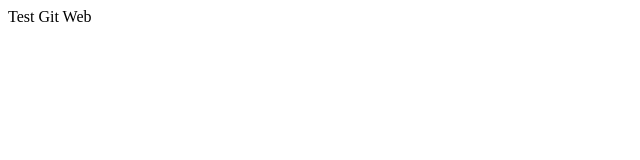
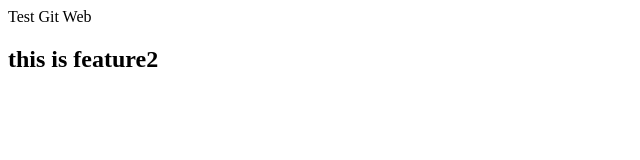
Before and after one commit to loonsamuel/gitTest, a plain HTML site: page web/index.html in a window 1280 px wide. Shown: the whole page, without its empty margins (0-640 px from the left). Drawn offline with Linux system fonts and the light colour scheme.

Commit message:
TestGitWeb-feature2

```diff
--- a/web/index.html
+++ b/web/index.html
@@ -12,5 +12,6 @@ and open the template in the editor.
     </head>
     <body>
         <div>Test Git Web</div>
+        <h2> this is feature2</h2>
     </body>
 </html>
```
